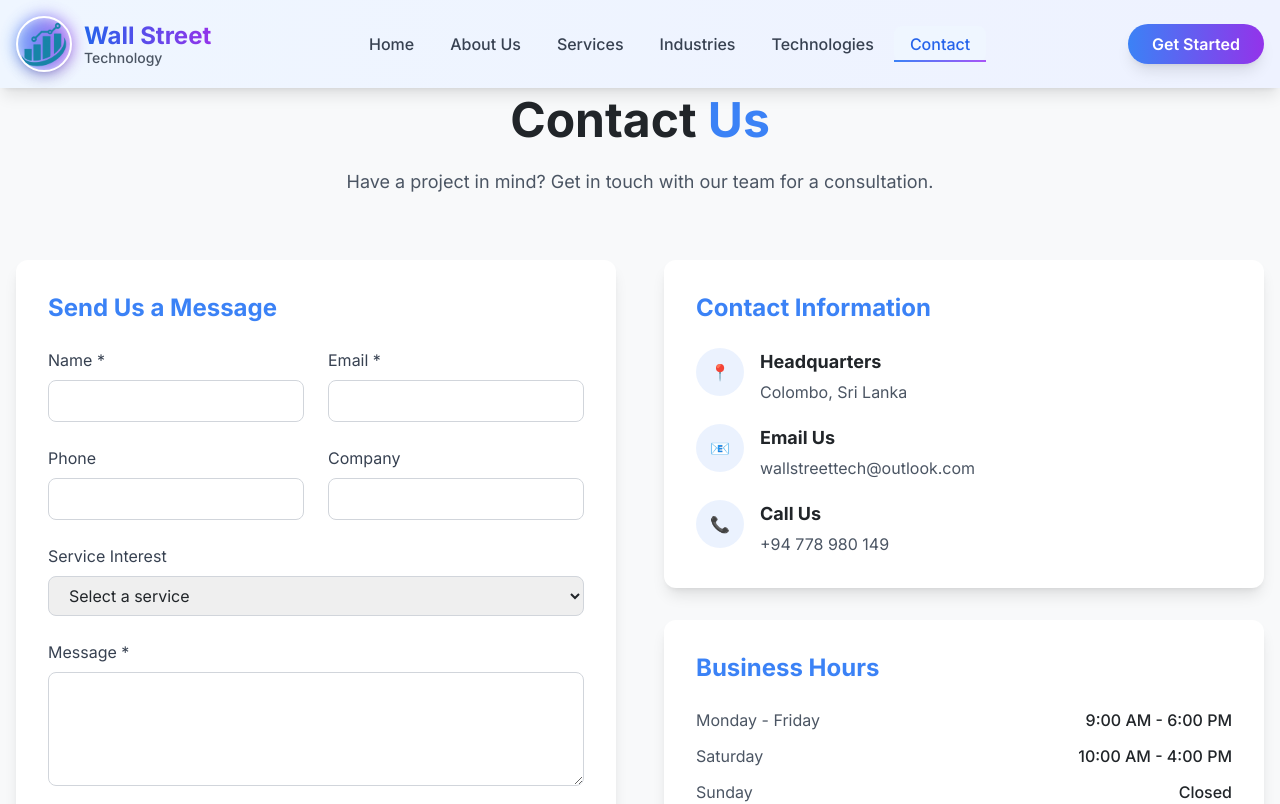
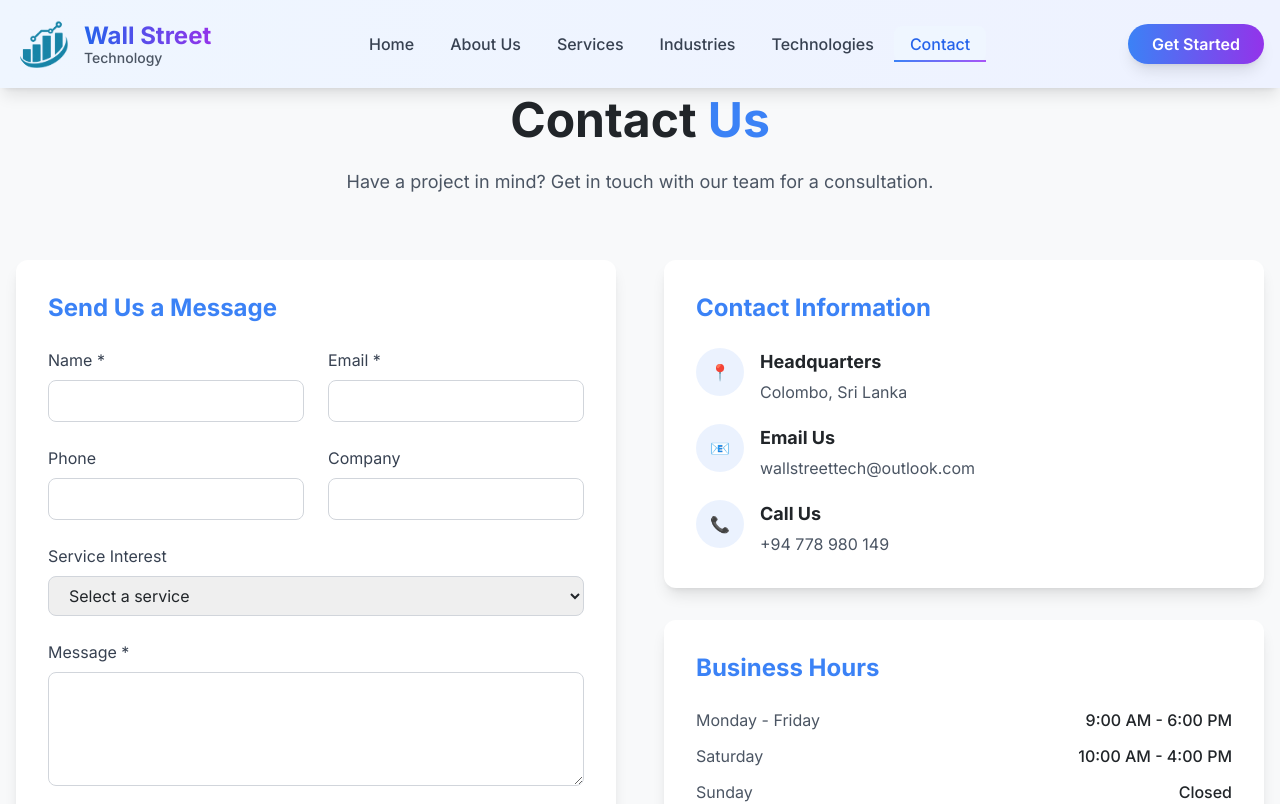
Before and after one commit to supunpramod/Wall-Street-Technology, a React (Vite) app: page /contact in a window 1280 px wide. Shown: the top 804 px of the page. Built offline with nearby package versions, Linux system fonts and the light colour scheme.

Commit message:
remove gradient background from logo in header component

```diff
--- a/src/components/layout/Header.jsx
+++ b/src/components/layout/Header.jsx
@@ -45,11 +45,11 @@ const Header = () => {
               whileTap={{ scale: 0.95 }}
               className="relative"
             >
-              <div className="absolute inset-0 bg-gradient-to-r from-blue-500 to-purple-600 rounded-full blur opacity-75 group-hover:opacity-100 transition-opacity duration-300"></div>
+              <div className=""></div>
               <img
                 src={Logo1}
                 alt="Wall Street Technology Logo"
-                className="relative w-12 h-12 md:w-14 md:h-14 rounded-full border-2 border-white shadow-lg"
+                className="relative w-12 h-12 md:w-14 md:h-14 rounded-full   "
               />
             </motion.div>
             <div className="flex flex-col">
```
